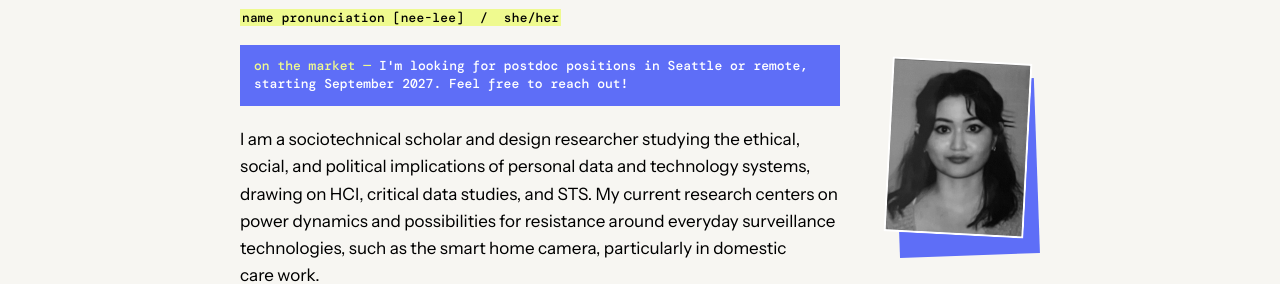
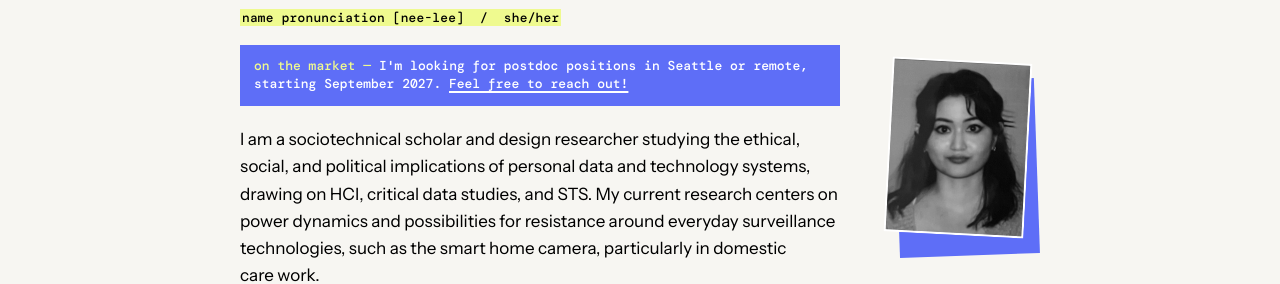
Before and after one commit to neillytan/neillytan.github.io, a Jekyll site: the page built from index.html, in a window 1280 px wide. Shown: the part 170-454 px from the top of the page. Built offline with Jekyll 4.4.1, drawn with Linux system fonts in a browser that asks for light colours; some web fonts are replaced.

Commit message:
Postdoc notice: link "Feel free to reach out!" to email
Co-Authored-By: Claude Opus 5.5 <noreply@anthropic.com>

```diff
--- a/assets/css/style.css
+++ b/assets/css/style.css
@@ -92,6 +92,8 @@ p { margin: 0 0 1rem; }
 .kaomoji { font-size: 0.9em; letter-spacing: 0.02em; margin-left: 0.25em; color: #333; white-space: nowrap; position: relative; top: -1px; }
 
 .job-note { margin: 2px 0 20px; padding: 12px 14px; background: var(--accent); color: #fff; font-family: var(--heading-font); font-size: 13px; line-height: 1.45; }
+.job-note a { color: #fff; text-decoration-color: #fff; }
+.job-note a:hover { background: var(--highlight); color: var(--text); text-decoration-color: var(--text); }
 .job-label { margin-right: 8px; color: var(--highlight); }
 
 /* contact */
--- a/index.html
+++ b/index.html
@@ -8,7 +8,7 @@ page_class: home
     <h1>neilly h. tan</h1>
     <p class="pronouns"><mark>name pronunciation [nee-lee] &nbsp;/&nbsp; she/her</mark></p>
 
-    <p class="job-note"><span class="job-label">on the market —</span>I'm looking for postdoc positions in Seattle or remote, starting September 2027. Feel free to reach out!</p>
+    <p class="job-note"><span class="job-label">on the market —</span>I'm looking for postdoc positions in Seattle or remote, starting September 2027. <a href="&#109;&#97;&#105;&#108;&#116;&#111;&#58;&#110;&#104;&#116;&#97;&#110;&#64;&#117;&#119;&#46;&#101;&#100;&#117;">Feel free to reach out!</a></p>
 
     <p>I am a sociotechnical scholar and design researcher studying the ethical, social, and political implications of personal data and technology systems, drawing on HCI, critical data studies, and STS. My current research centers on power dynamics and possibilities for resistance around everyday surveillance technologies, such as the smart home camera, particularly in domestic care work.</p>
 
```
